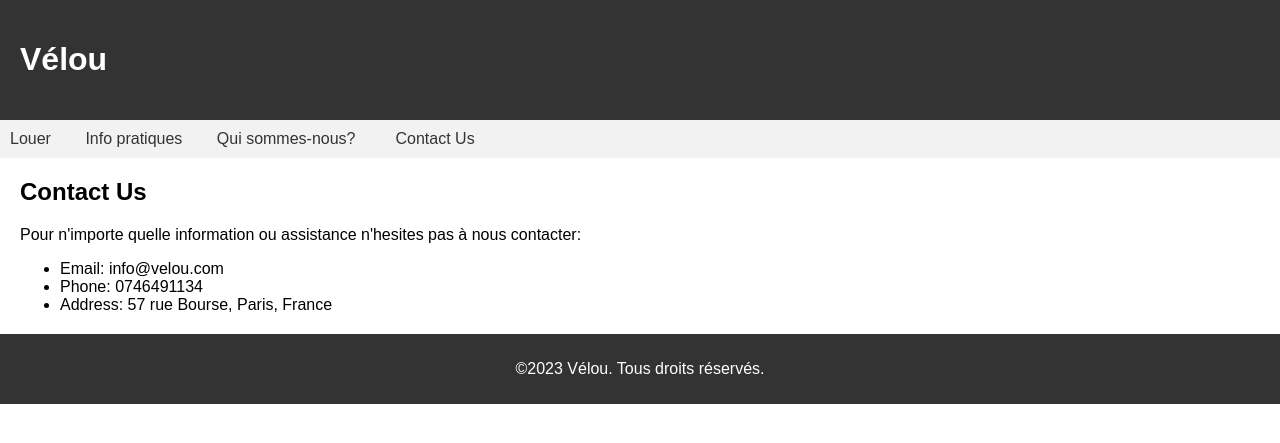
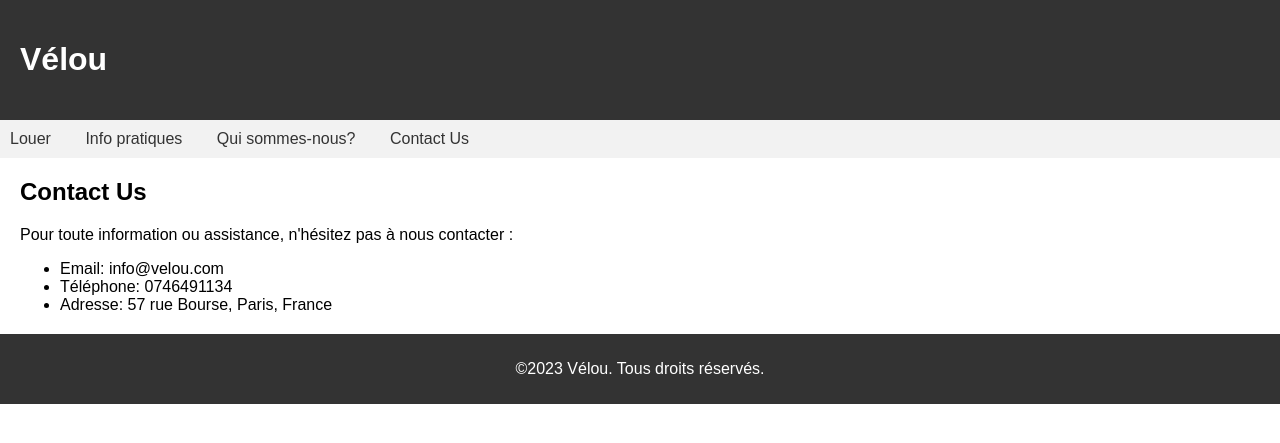
Before and after one commit to aivlis-code/Velou, a PHP site: page /Contacts.php in a window 1280 px wide. Shown: the top 443 px of the page. Run offline with PHP 8.4, Linux system fonts and the light colour scheme.

Commit message:
Add files via upload

```diff
--- a/Common.php
+++ b/Common.php
@@ -1,32 +1,33 @@
 <?php
-// Configuration de la base de donnees
-$host = "localhost"; // Database host
-$dbname = "db_velou"; // Database name
-$username = "root"; // Database username
-$password = "root"; // Database password
+// Configuration de la base de données
+$host = "localhost"; // Hôte de la base de données
+$dbname = "db_velou"; // Nom de la base de données
+$username = "root"; // Nom d'utilisateur de la base de données
+$password = "root"; // Mot de passe de la base de données
 
-// On utilise l'extension PDO pour PHP avec les parametres de base
-// En cas d'erreur on arrete toute l'execution du code php
-try{
+// Utilisation de l'extension PDO pour PHP avec les paramètres de base de données
+// En cas d'erreur, l'exécution du code PHP est arrêtée
+try {
     $bdd = new PDO("mysql:host=$host;dbname=$dbname", $username, $password);
-}catch(Exception $e)
-{
-      die('Erreur : '.$e->getMessage());
+} catch (Exception $e) {
+    die('Erreur : ' . $e->getMessage());
 }
 
+// Fonction pour afficher la navigation
 function print_nav() {
     echo "
     <nav>
         <ul>
             <li><a href=\"index.php\">Louer</a></li>
             <li><a href=\"infos.php\">Info pratiques</a></li>
-            <li><a href=\"Nous.php\">Qui sommes-nous?</a><li>
+            <li><a href=\"Nous.php\">Qui sommes-nous?</a></li>
             <li><a href=\"Contacts.php\">Contact Us</a></li>
         </ul>
     </nav>";
 }
 
+// Fonction pour afficher le pied de page
 function print_footer() {
-    echo "<footer>"."<p>&copy;".date("Y")." Vélou. Tous droits réservés."."</footer>";
+    echo "<footer>" . "<p>&copy;" . date("Y") . " Vélou. Tous droits réservés." . "</footer>";
 }
 ?>
--- a/Contacts.php
+++ b/Contacts.php
@@ -1,26 +1,31 @@
 <!DOCTYPE html>
 <html>
 <head>
-    <title>Contact Us </title>
+    <title>Contact Us</title>
     <link rel="stylesheet" type="text/css" href="stylevelou.css">
 </head>
 <body>
+    <!-- En-tête de la page -->
     <header>
         <h1>Vélou</h1>
     </header>
+    <!-- Nous ajoutons la page common.php et la fonciton print_nav -->
     <?php include 'Common.php'; ?>
     <?php print_nav(); ?>
 
     <main>
+        <!-- Titre de la page -->
         <h2>Contact Us</h2>
-        <p>Pour n'importe quelle information ou assistance n'hesites pas à nous contacter:</p>
+
+        <!-- Informations de contact -->
+        <p>Pour toute information ou assistance, n'hésitez pas à nous contacter :</p>
         <ul>
             <li>Email: info@velou.com</li>
-            <li>Phone: 0746491134</li>
-            <li>Address: 57 rue Bourse, Paris, France</li>
+            <li>Téléphone: 0746491134</li>
+            <li>Adresse: 57 rue Bourse, Paris, France</li>
         </ul>
     </main>
-
+    <!-- Nous ajoutons la fonction print_footer-->
     <?php print_footer();?>
 </body>
 </html>
--- a/Login.php
+++ b/Login.php
@@ -9,7 +9,10 @@
     <?php print_nav();?>
 
     <div class="container">
+        <!-- En-tête de la page -->
         <h2>Vélou</h2>
+
+        <!-- Formulaire de connexion -->
         <form action="index.php" method="post">
             <input type="email" id="email" name="email" placeholder="Email" required>
 
@@ -17,6 +20,8 @@
 
             <input type="submit" id="submit" value="Se connecter">
         </form>
+
+        <!-- Lien vers la page d'inscription -->
         <a href="Register.php">Register</a>
     </div>
     <?php print_footer();?>
--- a/Register.php
+++ b/Register.php
@@ -7,7 +7,7 @@
 <body>
     <?php include 'Common.php';?>
     <?php print_nav();?>
-
+    <!-- insertion d'un formulaire pour l'insertion des données dans la base de données-->
     <div class="container">
         <h2>Register pour vélou</h2>
         <form action="Register_reply.php" method="POST">
--- a/registration_success.php
+++ b/registration_success.php
@@ -7,7 +7,7 @@
 <body>
     <?php include 'Common.php';?>
     <?php print_nav();?>
-
+    <!-- Si les informations données sont bonnes alors il y a cette page qui affiche le message suivant-->
     <div class="container">
         <h2>Merci pour ton enregistrement</h2>
         <p>Bravo maintenent ton account Vélou a été créé.</p>
```
Also changed, not shown: Register_reply.php (+3 -4 lines), details_velo.php (+7 -0 lines), index.php (+8 -2 lines).
